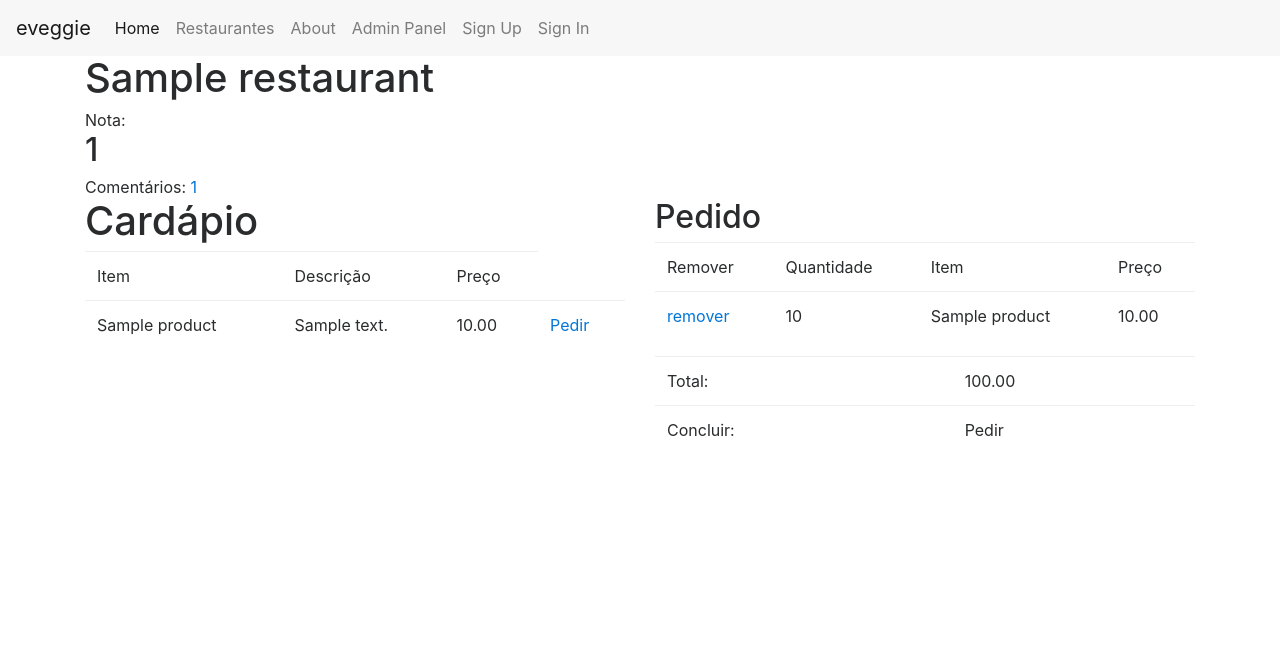
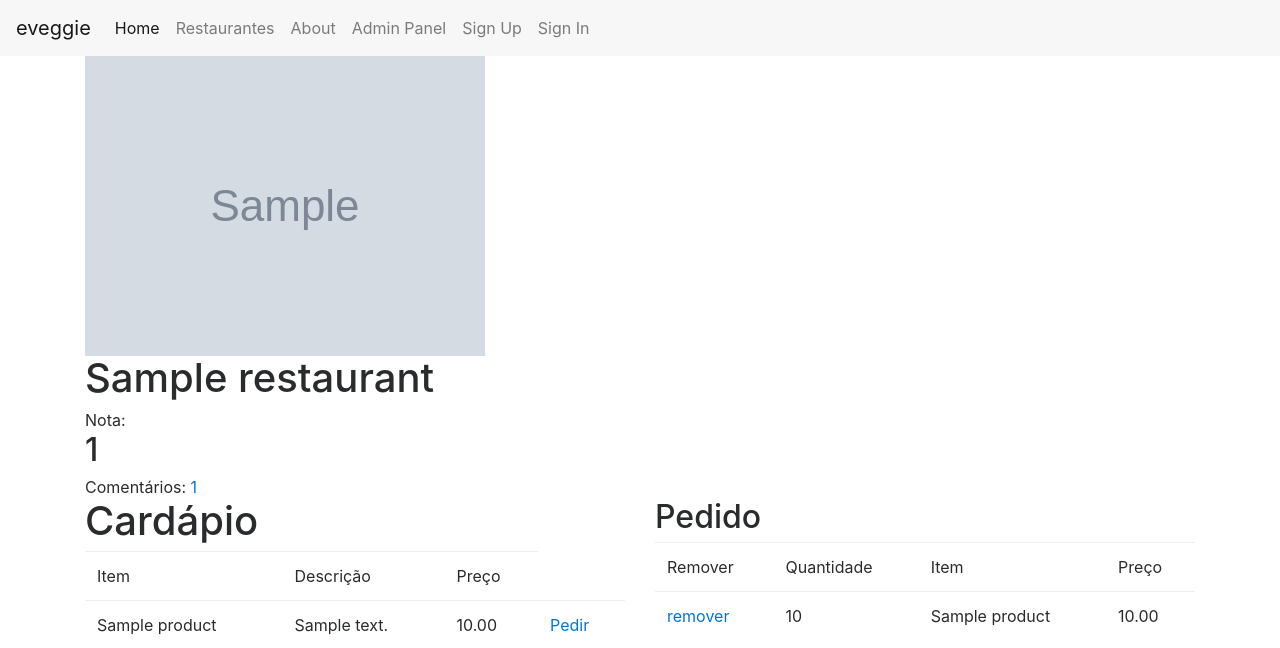
Before and after one commit to felipe-a-holanda/eveggie, a Django app: a page that uses eveggie/templates/restaurants/restaurant_detail.html in a window 1280 px wide. Shown: the top 648 px of the page. Run offline with Django 3.2, Linux system fonts and the light colour scheme; tables that the repository leaves empty hold one stand-in row (values such as "Sample post"); grey boxes marked "Sample" are stand-in pictures; some libraries are stand-ins or nearby versions.

```diff
--- a/eveggie/templates/restaurants/restaurant_detail.html
+++ b/eveggie/templates/restaurants/restaurant_detail.html
@@ -1,6 +1,7 @@
 {% extends "base.html" %}
 
 {% block content %}
+<img src="{% if restaurant.picture %}{{ restaurant.picture.url }}{%endif%}" height="300">
 <h1>{{ object.name }}</h1>
 Nota: <h2>{{ object.votes }}</h2>
 Comentários: <a href="{% url 'reviews:list' object.slug %}">{{ object.reviews.count }}</a>
```
